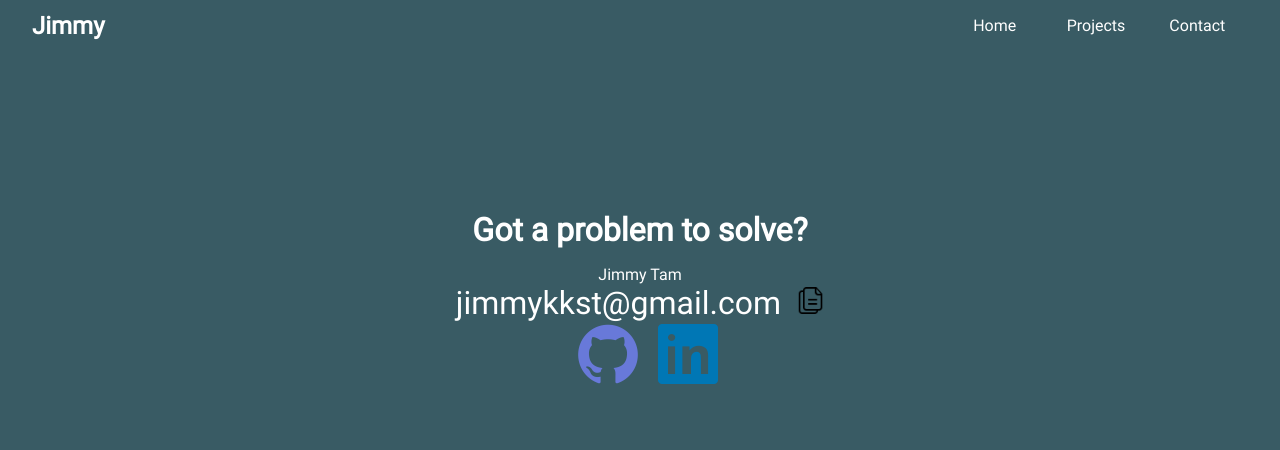
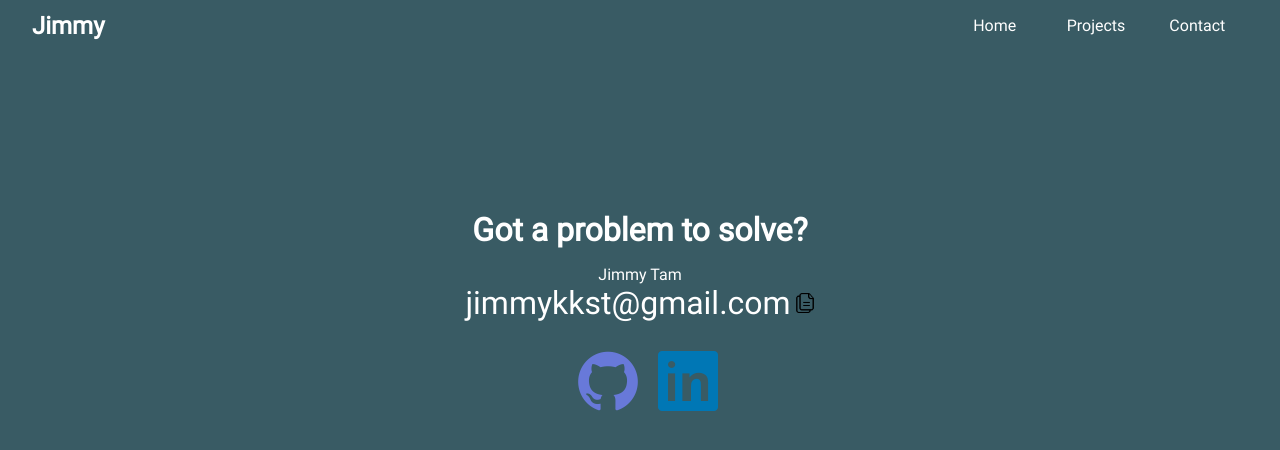
Before and after one commit to jimmykt/portfolio, a React (Create React App) app: page /contact in a window 1280 px wide. Shown: the top 450 px of the page. Built offline with nearby package versions, Linux system fonts and the light colour scheme.

Commit message:
component copied added

```diff
--- a/src/components/Copied.jsx
+++ b/src/components/Copied.jsx
@@ -1,5 +1,4 @@
 import "./Copied.scss";
-import React, { useState } from "react";
 
 import CopyIcon from "../assets/Icons/copy.png";
 
--- a/src/components/Copied.scss
+++ b/src/components/Copied.scss
@@ -1,8 +1,12 @@
 .copy {
   display: flex;
+  position: relative;
+  max-width: 2rem;
 
   &__text {
     display: none;
+    border-radius: 1rem;
+    padding: 0.1rem 0.25rem;
   }
 
   &__img {
@@ -16,14 +20,10 @@
     }
   }
 }
-// .copy__img:active .copy__text {
-//   display: block;
-//   background-color: red;
-// }
 
-.copy__img {
-  &:active p {
-    display: block;
-    background-color: red;
-  }
+.copy__img:active ~ p {
+  display: block;
+  background-color: red;
+  position: absolute;
+  margin-left: 2rem;
 }
--- a/src/pages/ContactPage.jsx
+++ b/src/pages/ContactPage.jsx
@@ -1,7 +1,7 @@
 import "./ContactPage.scss";
 import GithubIcon from "../assets/Icons/github.png";
 import LinkedinIcon from "../assets/Icons/linkedin.png";
-import CopyIcon from "../assets/Icons/copy.png";
+import Copied from "../components/Copied";
 
 function ContactPage() {
   const copyText = () => {
@@ -13,15 +13,14 @@ function ContactPage() {
       <div className="ContactPage__containerOne">
         <h1>Got a problem to solve?</h1>
         <p className="ContactPage__name">Jimmy Tam</p>
-        <a className="ContactPage__email" href="mailto:jimmykkst@gmail.com">
-          jimmykkst@gmail.com
-        </a>
-        <img
-          className="ContactPage__copy"
-          src={CopyIcon}
-          onClick={copyText}
-          alt="copy icon"
-        />
+        <div className="ContactPage__email-container">
+          <a className="ContactPage__email" href="mailto:jimmykkst@gmail.com">
+            jimmykkst@gmail.com
+          </a>
+          <Copied />
+        </div>
+
+        <div className="ContactPage__Copied-container"></div>
       </div>
 
       <div className="ContactPage__containerTwo">
--- a/src/pages/ContactPage.scss
+++ b/src/pages/ContactPage.scss
@@ -10,31 +10,22 @@
   text-align: center;
   padding-top: 10rem;
   color: white;
-  // &__form {
-  //   padding: 5rem;
-  //   display: flex;
-  //   flex-direction: column;
-  //   width: 60%;
-  // }
 
-  // &__messageBody {
-  //   padding: 1rem;
-  //   height: 12rem;
-  // }
+  &__containerOne {
+    display: flex;
+    flex-direction: column;
+    align-items: center;
+  }
 
-  // &__sendButton {
-  //   width: 5rem;
-  //   background-color: rgb(105, 189, 235);
-  //   border: none;
-  //   opacity: 0.6;
-  //   &:hover {
-  //     opacity: 1;
-  //   }
-  // }
+  &__email-container {
+    display: flex;
+    align-items: center;
+  }
 
   &__name {
     margin-top: 1rem;
   }
+
   &__email {
     text-decoration: inherit;
     color: inherit;
@@ -52,6 +43,11 @@
     }
   }
 
+  &__Copied-container {
+    max-width: 2rem;
+    height: 1.7rem;
+    margin-left: 1rem;
+  }
   &__icons {
     width: 4rem;
     @include tablet {
```
